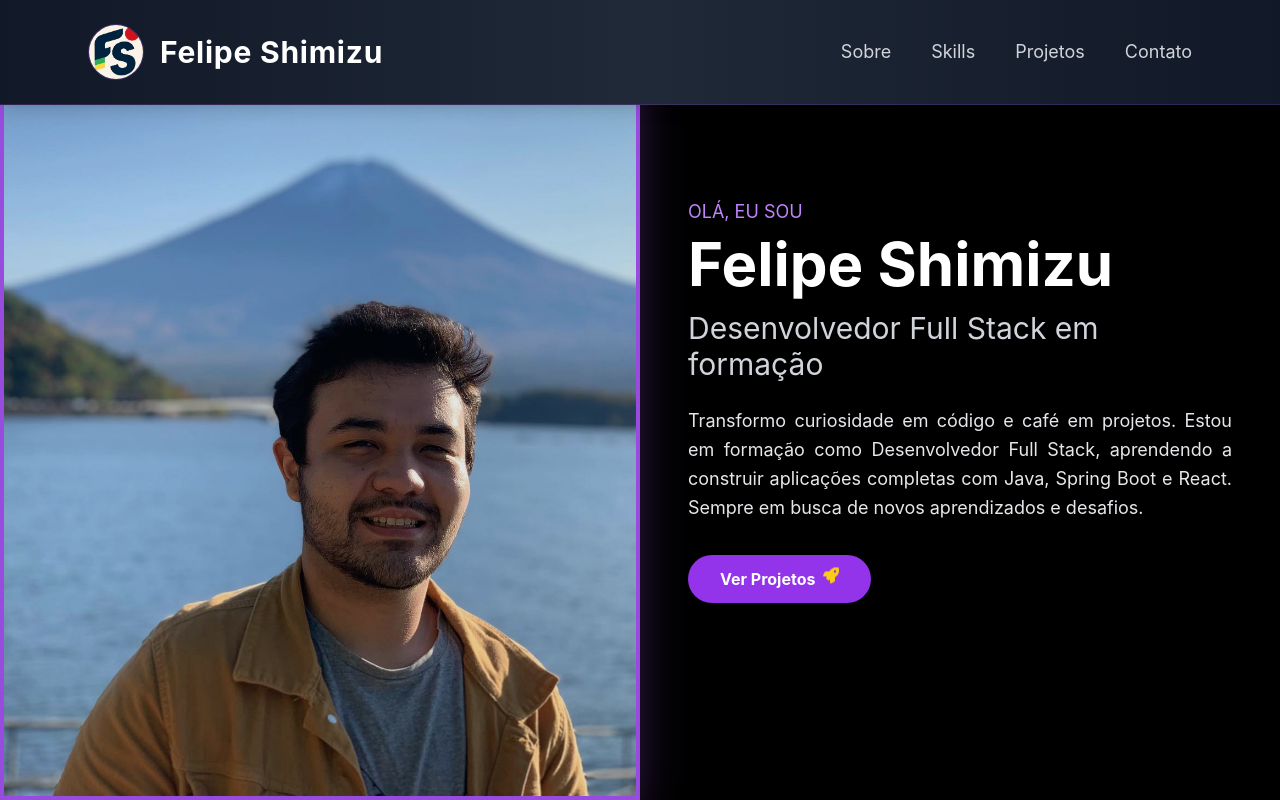
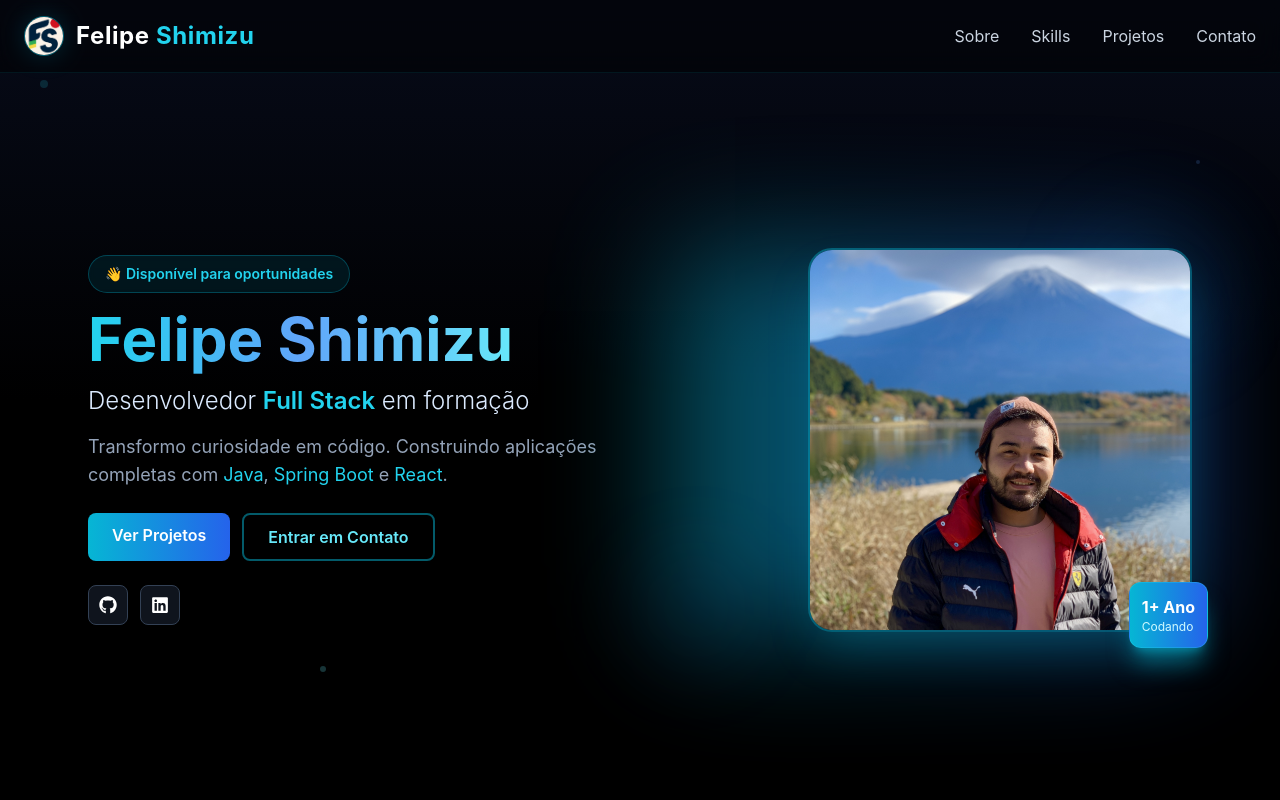
Before and after one commit to Felipe-SMZ/Portifolio, a React (Vite) app: page / in a window 1280 px wide. Shown: the top 800 px of the page. Built offline with nearby package versions, Linux system fonts and the light colour scheme.

Commit message:
style: arrumando o Header

```diff
--- a/src/components/Header.jsx
+++ b/src/components/Header.jsx
@@ -1,8 +1,9 @@
-import { useState } from 'react';
+import { useState, useEffect } from 'react';
 import minhaLogo from '../assets/img/logo.png';
 
 function Header() {
     const [menuOpen, setMenuOpen] = useState(false);
+    const [scrolled, setScrolled] = useState(false);
 
     const navLinks = [
         { name: 'Sobre', href: '#sobre' },
@@ -11,57 +12,94 @@ function Header() {
         { name: 'Contato', href: '#contato' },
     ];
 
+    // Detecta scroll para mudar estilo do header
+    useEffect(() => {
+        const handleScroll = () => {
+            setScrolled(window.scrollY > 50);
+        };
+        window.addEventListener('scroll', handleScroll);
+        return () => window.removeEventListener('scroll', handleScroll);
+    }, []);
+
+    // Fecha menu ao clicar em um link
+    const handleLinkClick = () => {
+        setMenuOpen(false);
+    };
+
     return (
-        <header className="fixed top-0 left-0 w-full z-50 bg-gradient-to-r from-gray-900 via-gray-800 to-gray-900 backdrop-blur-md border-b border-purple-500/20 shadow-lg">
-            <nav className="max-w-6xl mx-auto px-6 py-6 flex items-center justify-between">
+        <header
+            className={`fixed top-0 left-0 w-full z-50 transition-all duration-300 ${scrolled
+                ? 'bg-black/95 backdrop-blur-xl border-b border-cyan-500/30 shadow-lg shadow-cyan-500/10'
+                : 'bg-black/50 backdrop-blur-md border-b border-cyan-500/10'
+                }`}
+        >
+            <nav className="max-w-7xl mx-auto px-6 py-4 flex items-center justify-between">
 
                 {/* Logo + Nome */}
-                <div className="flex items-center gap-4">
+                <a
+                    href="#hero"
+                    className="flex items-center gap-3 group cursor-pointer">
+                        <div className="relative">
+                            <div className="absolute inset-0 bg-cyan-500/20 rounded-full blur-md group-hover:bg-cyan-400/30 transition-all"></div>
                             <img
                                 src={minhaLogo}
-                        alt="Felipe Shimizu"
-                        className="w-14 h-14 rounded-full object-cover border border-purple-500/30"
+                                alt="FS"
+                                className="relative w-10 h-10 rounded-full object-cover border border-cyan-500/50 group-hover:border-cyan-400 transition-all"
                             />
-                    <span className="text-white text-2xl md:text-3xl font-bold tracking-wide">
-                        Felipe Shimizu
+                        </div>
+                        <span className="text-white text-xl md:text-2xl font-bold tracking-wide">
+                            Felipe <span className="text-cyan-400">Shimizu</span>
                         </span>
-                </div>
+                </a>
 
                 {/* Botão Hamburguer */}
                 <button
-                    className="md:hidden text-purple-400 hover:text-white text-3xl transition-transform duration-300 transform hover:scale-110"
+                    className="md:hidden relative w-10 h-10 flex items-center justify-center text-cyan-400 hover:text-cyan-300 transition-all"
                     onClick={() => setMenuOpen(!menuOpen)}
-                    aria-label="Abrir menu"
+                    aria-label={menuOpen ? "Fechar menu" : "Abrir menu"}
                 >
-                    {menuOpen ? '✖' : '☰'}
+                    <div className="absolute inset-0 bg-cyan-500/10 rounded-lg"></div>
+                    <span className="relative text-2xl">
+                        {menuOpen ? '✕' : '☰'}
+                    </span>
                 </button>
 
                 {/* Menu Desktop */}
-                <ul className="hidden md:flex gap-10 text-lg">
+                <ul className="hidden md:flex gap-8 text-base">
                     {navLinks.map((link) => (
                         <li key={link.name}>
                             <a
                                 href={link.href}
-                                className="text-gray-300 hover:text-purple-400 transition duration-300 ease-in-out hover:underline underline-offset-4"
+                                className="relative text-slate-300 hover:text-cyan-400 transition-all duration-300 group py-2"
                             >
                                 {link.name}
+                                {/* Underline animado */}
+                                <span className="absolute bottom-0 left-0 w-0 h-0.5 bg-gradient-to-r from-cyan-400 to-blue-500 group-hover:w-full transition-all duration-300"></span>
+                                {/* Glow sutil */}
+                                <span className="absolute inset-0 bg-cyan-400/0 group-hover:bg-cyan-400/5 rounded transition-all duration-300 -z-10"></span>
                             </a>
                         </li>
                     ))}
                 </ul>
             </nav>
 
-            {/* Menu Mobile */}
+            {/* Menu Mobile com animação suave */}
             <div
-                className={`md:hidden bg-gray-900 px-6 pb-4 transition-all duration-300 ease-in-out ${menuOpen ? 'max-h-96 opacity-100' : 'max-h-0 opacity-0 overflow-hidden'
+                className={`md:hidden overflow-hidden transition-all duration-300 ease-in-out ${menuOpen ? 'max-h-80 opacity-100' : 'max-h-0 opacity-0'
                     }`}
             >
-                <ul className="flex flex-col gap-4 text-lg">
-                    {navLinks.map((link) => (
-                        <li key={link.name}>
+                <div className="bg-gradient-to-b from-slate-900/95 to-black/95 backdrop-blur-xl border-t border-cyan-500/10">
+                    <ul className="flex flex-col py-4">
+                        {navLinks.map((link, index) => (
+                            <li
+                                key={link.name}
+                                style={{ animationDelay: `${index * 50}ms` }}
+                                className={`${menuOpen ? 'animate-slideIn' : ''}`}
+                            >
                                 <a
                                     href={link.href}
-                                className="block text-gray-300 hover:text-purple-400 transition-colors duration-300 px-2 py-1 rounded hover:bg-purple-500/10"
+                                    onClick={handleLinkClick}
+                                    className="block text-slate-300 hover:text-cyan-400 hover:bg-cyan-500/10 transition-all duration-200 px-6 py-3 border-l-2 border-transparent hover:border-cyan-400"
                                 >
                                     {link.name}
                                 </a>
@@ -69,7 +107,8 @@ function Header() {
                         ))}
                     </ul>
                 </div>
-        </header>
+            </div >
+        </header >
     );
 }
 
--- a/src/components/Hero.jsx
+++ b/src/components/Hero.jsx
@@ -1,40 +1,111 @@
-import minhaFoto from '../assets/img/Fot.jpg';
-import { FaRocket } from 'react-icons/fa';
+import minhaFoto from '../assets/img/Fototeste.jpg';
+import { FaGithub, FaLinkedin, FaEnvelope } from 'react-icons/fa';
 
 function Hero() {
     return (
-        <section id="hero" className="min-h-screen grid md:grid-cols-2 bg-black text-white">
+        <section id="hero" className="relative min-h-screen flex items-center bg-black overflow-hidden pt-20">
+            {/* Efeito de estrelas/partículas de fundo */}
+            <div className="absolute inset-0 bg-gradient-to-b from-blue-950/30 via-black to-black"></div>
+            <div className="absolute inset-0 opacity-30">
+                <div className="absolute top-20 left-10 w-2 h-2 bg-cyan-400 rounded-full animate-pulse"></div>
+                <div className="absolute top-40 right-20 w-1 h-1 bg-blue-400 rounded-full animate-pulse delay-100"></div>
+                <div className="absolute bottom-32 left-1/4 w-1.5 h-1.5 bg-cyan-300 rounded-full animate-pulse delay-300"></div>
+                <div className="absolute top-1/3 right-1/3 w-1 h-1 bg-blue-300 rounded-full animate-pulse delay-500"></div>
+            </div>
 
-            {/* Imagem à esquerda */}
-            <img
-                src={minhaFoto}
-                alt="Felipe"
-                className="w-full h-full object-cover object-center brightness-90 border-4 border-purple-500 shadow-2xl shadow-purple-500/50"
-            />
+            <div className="relative max-w-6xl mx-auto px-6 py-12 grid md:grid-cols-2 gap-8 lg:gap-16 items-center z-10">
 
+                {/* Lado Esquerdo - Texto */}
+                <div className="order-2 md:order-1">
+                    <div className="inline-block px-4 py-2 bg-cyan-500/10 border border-cyan-500/30 rounded-full mb-4 backdrop-blur-sm">
+                        <p className="text-cyan-400 text-sm font-semibold">
+                            👋 Disponível para oportunidades
+                        </p>
+                    </div>
 
+                    <h1 className="text-4xl md:text-5xl lg:text-6xl font-bold mb-4 leading-tight">
+                        <span className="bg-gradient-to-r from-cyan-400 via-blue-400 to-cyan-300 bg-clip-text text-transparent">
+                            Felipe Shimizu
+                        </span>
+                    </h1>
 
+                    <h2 className="text-xl md:text-2xl text-blue-100 mb-4 font-light">
+                        Desenvolvedor <span className="text-cyan-400 font-semibold">Full Stack</span> em formação
+                    </h2>
 
-            {/* Texto à direita */}
-            <div className="flex items-center justify-center px-6 md:px-12">
-                <div className="max-w-xl">
-                    <p className="text-purple-400 text-lg mb-2">OLÁ, EU SOU</p>
-                    <h1 className="text-5xl md:text-6xl font-bold mb-4">Felipe Shimizu</h1>
-                    <h2 className="text-3xl text-gray-300 mb-6">Desenvolvedor Full Stack em formação</h2>
-                    <p className="text-gray-200 text-lg mb-8 leading-relaxed text-justify">
-                        Transformo curiosidade em código e café em projetos. Estou em formação como
-                        Desenvolvedor Full Stack, aprendendo a construir aplicações completas com Java,
-                        Spring Boot e React. Sempre em busca de novos aprendizados e desafios.
+                    <p className="text-slate-400 text-base md:text-lg mb-6 leading-relaxed">
+                        Transformo curiosidade em código. Construindo aplicações completas
+                        com <span className="text-cyan-400">Java</span>, <span className="text-cyan-400">Spring Boot</span> e <span className="text-cyan-400">React</span>.
                     </p>
+
+                    {/* Botões */}
+                    <div className="flex flex-wrap gap-3 mb-6">
                         <a
                             href="#projetos"
-                        className="inline-flex items-center gap-2 bg-purple-600 hover:bg-purple-700 text-white font-bold py-3 px-8 rounded-full transition transform hover:scale-105"
+                            className="px-6 py-2.5 bg-gradient-to-r from-cyan-500 to-blue-600 hover:from-cyan-400 hover:to-blue-500 text-white font-semibold rounded-lg transition-all hover:scale-105 hover:shadow-lg hover:shadow-cyan-500/50"
                         >
-                        Ver Projetos <FaRocket className="text-yellow-400 animate-bounce" />
+                            Ver Projetos
                         </a>
+                        <a
+                            href="#contato"
+                            className="px-6 py-2.5 bg-transparent border-2 border-cyan-500/50 hover:border-cyan-400 hover:bg-cyan-500/10 text-cyan-300 font-semibold rounded-lg transition-all hover:scale-105"
+                        >
+                            Entrar em Contato
+                        </a>
+                    </div>
+
+                    {/* Social Links */}
+                    <div className="flex gap-3">
+                        <a
+                            href="https://github.com/Felipe-SMZ"
+                            target="_blank"
+                            rel="noopener noreferrer"
+                            className="w-10 h-10 flex items-center justify-center bg-slate-800/50 border border-slate-700 hover:bg-cyan-500 hover:border-cyan-400 rounded-lg transition-all hover:scale-110 backdrop-blur-sm"
+                        >
+                            <FaGithub className="text-lg" />
+                        </a>
+                        <a
+                            href="https://www.linkedin.com/in/felipesshimizu"
+                            target="_blank"
+                            rel="noopener noreferrer"
+                            className="w-10 h-10 flex items-center justify-center bg-slate-800/50 border border-slate-700 hover:bg-cyan-500 hover:border-cyan-400 rounded-lg transition-all hover:scale-110 backdrop-blur-sm"
+                        >
+                            <FaLinkedin className="text-lg" />
+                        </a>
+                        {/* <a
+                            href="mailto:seu@email.com"
+                            className="w-10 h-10 flex items-center justify-center bg-slate-800/50 border border-slate-700 hover:bg-cyan-500 hover:border-cyan-400 rounded-lg transition-all hover:scale-110 backdrop-blur-sm"
+                        >
+                            <FaEnvelope className="text-lg" />
+                        </a> */}
                     </div>
                 </div>
 
+                {/* Lado Direito - Foto espacial */}
+                <div className="order-1 md:order-2 relative flex justify-center md:justify-end">
+                    {/* Glow effect espacial */}
+                    <div className="absolute inset-0 bg-gradient-to-r from-cyan-500 to-blue-600 rounded-3xl blur-3xl opacity-20 animate-pulse"></div>
+
+                    {/* Círculos decorativos */}
+                    <div className="absolute -top-10 -right-10 w-40 h-40 bg-cyan-500/5 rounded-full blur-2xl"></div>
+                    <div className="absolute -bottom-10 -left-10 w-32 h-32 bg-blue-500/5 rounded-full blur-2xl"></div>
+
+                    {/* Foto */}
+                    <div className="relative w-full max-w-xs lg:max-w-sm">
+                        <img
+                            src={minhaFoto}
+                            alt="Felipe Shimizu"
+                            className="w-full rounded-3xl object-cover aspect-square border-2 border-cyan-500/40 shadow-2xl shadow-cyan-500/30"
+                        />
+                        {/* Badge flutuante espacial */}
+                        <div className="absolute -bottom-4 -right-4 bg-gradient-to-r from-cyan-500 to-blue-600 p-3 rounded-xl shadow-xl shadow-cyan-500/50 border border-cyan-400/30">
+                            <p className="text-white font-bold text-base">1+ Ano</p>
+                            <p className="text-cyan-100 text-xs">Codando</p>
+                        </div>
+                    </div>
+                </div>
+
+            </div>
         </section>
     );
 }
--- a/src/index.css
+++ b/src/index.css
@@ -2,60 +2,47 @@
 @tailwind components;
 @tailwind utilities;
 
-/* Scroll suave */
-html {
-  scroll-behavior: smooth;
-  font-family: 'Inter', sans-serif;
-  /* Fonte moderna e legível */
-  background-color: #0f0f0f;
-  /* Fundo escuro elegante */
-  color-scheme: dark;
-  /* Suporte automático ao modo escuro */
-}
-
-/* Transição suave entre seções */
-section {
-  transition: background-color 0.3s ease, transform 0.3s ease;
-  scroll-margin-top: 80px;
-  /* Evita que o topo fique escondido atrás do header fixo */
-}
-
-/* Animação de fade-in para seções */
-@keyframes fadeInUp {
-  from {
-    opacity: 0;
-    transform: translateY(30px);
+@layer base {
+  html {
+    scroll-behavior: smooth;
+    font-family: 'Inter', -apple-system, BlinkMacSystemFont, sans-serif;
   }
 
-  to {
-    opacity: 1;
-    transform: translateY(0);
+  body {
+    @apply bg-black text-slate-100 antialiased;
   }
 }
 
-.fade-in-up {
-  animation: fadeInUp 0.8s ease-out both;
-}
-
-/* Estilização de links */
-a {
-  transition: color 0.3s ease, transform 0.2s ease;
-}
-
-a:hover {
-  transform: scale(1.05);
-}
-
-/* Scrollbar personalizada (opcional) */
+/* Scrollbar espacial */
 ::-webkit-scrollbar {
-  width: 8px;
+  width: 10px;
 }
 
 ::-webkit-scrollbar-track {
-  background: #1f1f1f;
+  @apply bg-black;
 }
 
 ::-webkit-scrollbar-thumb {
-  background-color: #7c3aed;
-  border-radius: 4px;
+  @apply bg-gradient-to-b from-cyan-500 to-blue-600 rounded-full;
 }
+
+::-webkit-scrollbar-thumb:hover {
+  @apply from-cyan-400 to-blue-500;
+}
+
+/* Animações de delay para estrelas */
+.delay-100 {
+  animation-delay: 100ms;
+}
+
+.delay-300 {
+  animation-delay: 300ms;
+}
+
+.delay-500 {
+  animation-delay: 500ms;
+}
+
+section {
+  scroll-margin-top: 80px;
+}
```
Lines whose indentation alone changed are shown as unchanged.
